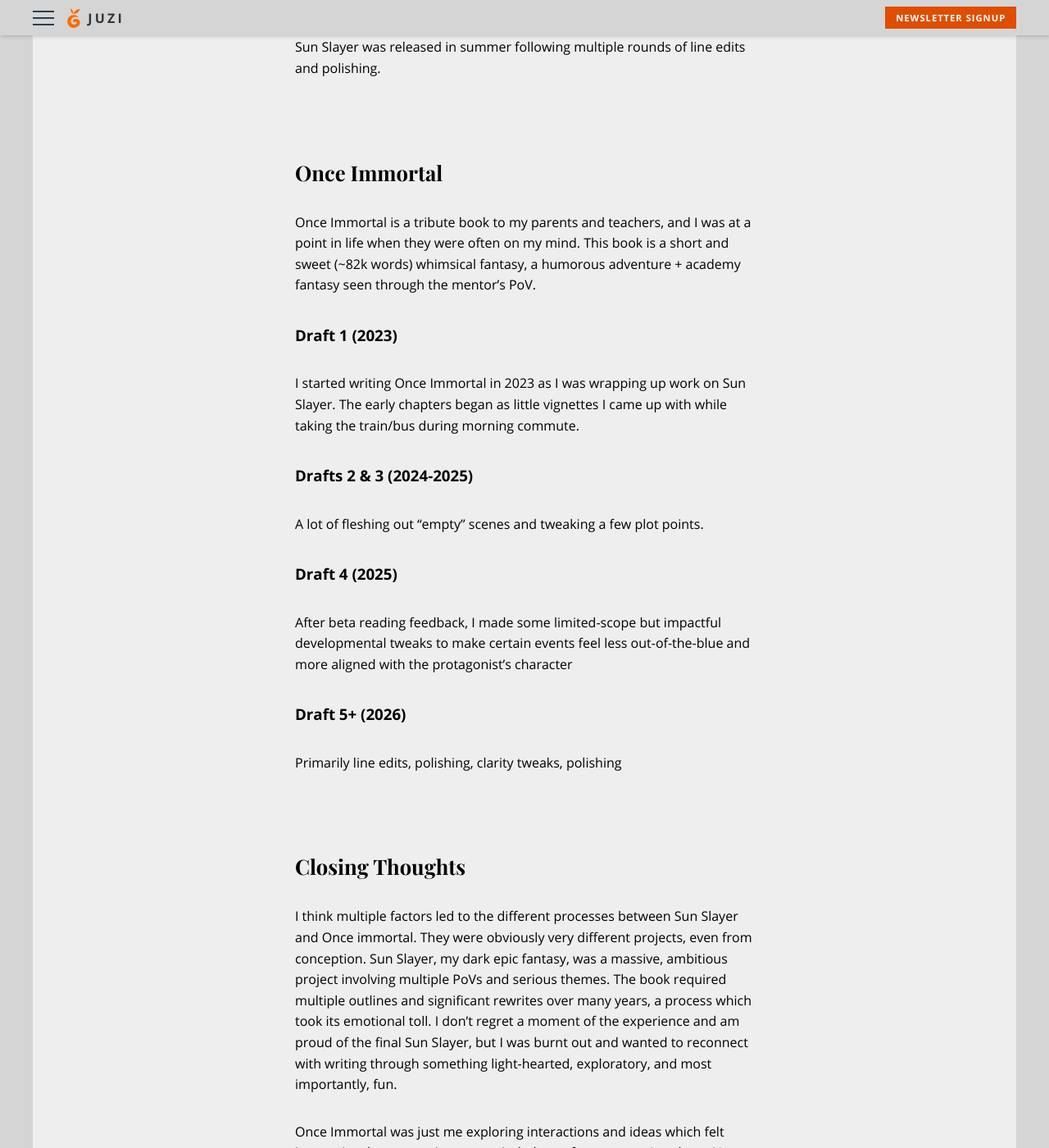
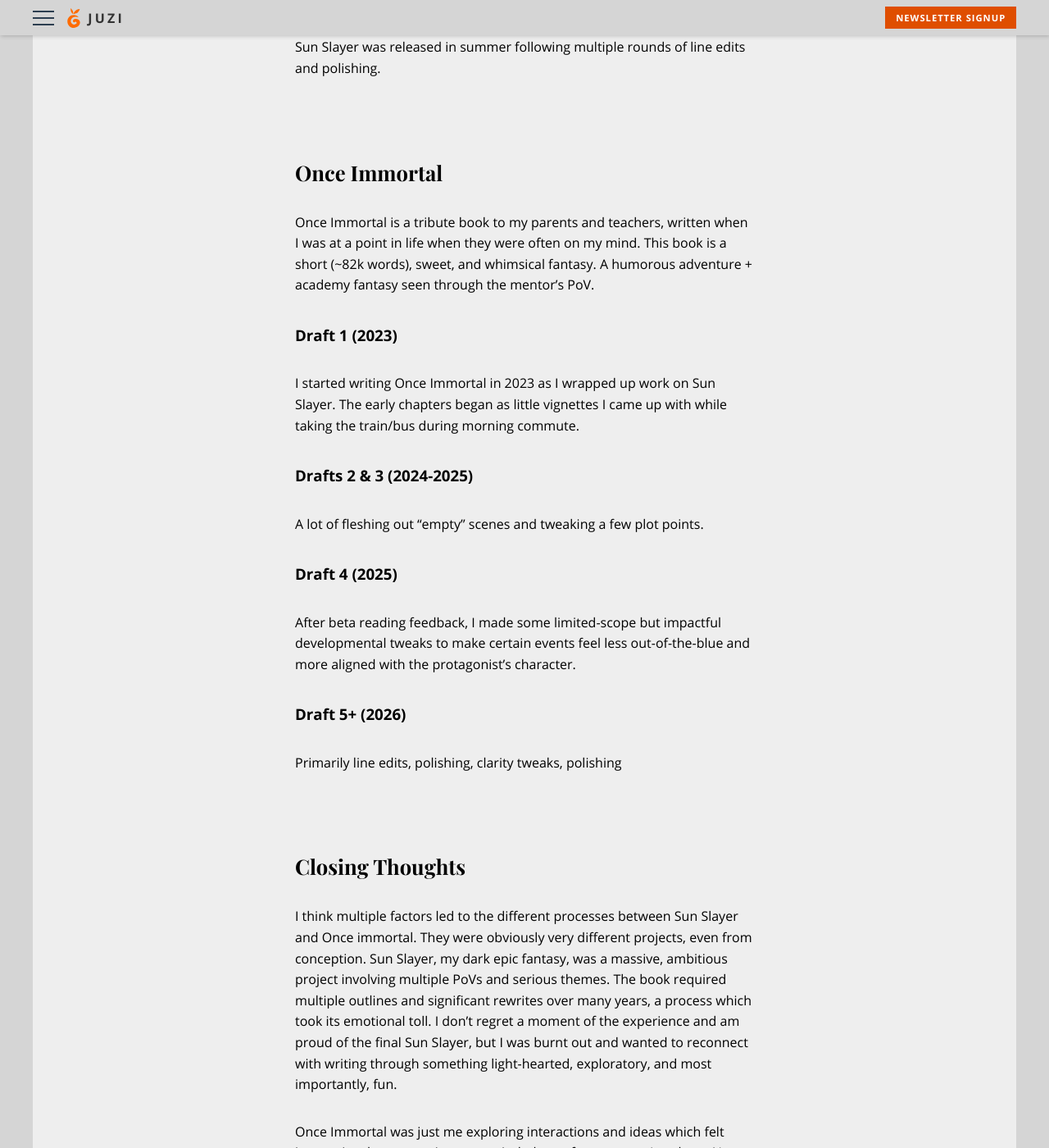
Before and after one commit to Gernene/juzi, a Jekyll site: the page built from _posts/2026-04-22-history-sun-slayer-once-immortal.md, in a window 1280 px wide and 1400 px high, scrolled down 2276 px. Shown: the whole window at 82% size. Built offline with Jekyll 4.4.1, drawn with Linux system fonts in a browser that asks for light colours; some web fonts are replaced; some of the changed text lies outside the part shown.

Commit message:
Edit for clarity

```diff
--- a/_posts/2026-04-22-history-sun-slayer-once-immortal.md
+++ b/_posts/2026-04-22-history-sun-slayer-once-immortal.md
@@ -47,16 +47,16 @@ One of my readers made a comment/suggestion which inspired me to overhaul of the
 Sun Slayer was released in summer following multiple rounds of line edits and polishing.
 
 ## Once Immortal
-Once Immortal is a tribute book to my parents and teachers, and I was at a point in life when they were often on my mind. This book is a short and sweet (~82k words) whimsical fantasy, a humorous adventure + academy fantasy seen through the mentor’s PoV.
+Once Immortal is a tribute book to my parents and teachers, written when I was at a point in life when they were often on my mind. This book is a short (~82k words), sweet, and whimsical fantasy. A humorous adventure + academy fantasy seen through the mentor’s PoV.
 
 ### Draft 1 (2023)
-I started writing Once Immortal in 2023 as I was wrapping up work on Sun Slayer. The early chapters began as little vignettes I came up with while taking the train/bus during morning commute.
+I started writing Once Immortal in 2023 as I wrapped up work on Sun Slayer. The early chapters began as little vignettes I came up with while taking the train/bus during morning commute.
 
 ### Drafts 2 & 3 (2024-2025)
 A lot of fleshing out “empty” scenes and tweaking a few plot points.
 
 ### Draft 4 (2025)
-After beta reading feedback, I made some limited-scope but impactful developmental tweaks to make certain events feel less out-of-the-blue and more aligned with the protagonist’s character
+After beta reading feedback, I made some limited-scope but impactful developmental tweaks to make certain events feel less out-of-the-blue and more aligned with the protagonist’s character.
 
 ### Draft 5+ (2026)
 Primarily line edits, polishing, clarity tweaks, polishing
```
Also changed, not shown: other parts of _posts/2026-04-22-history-sun-slayer-once-immortal.md (+1 -1 lines).
